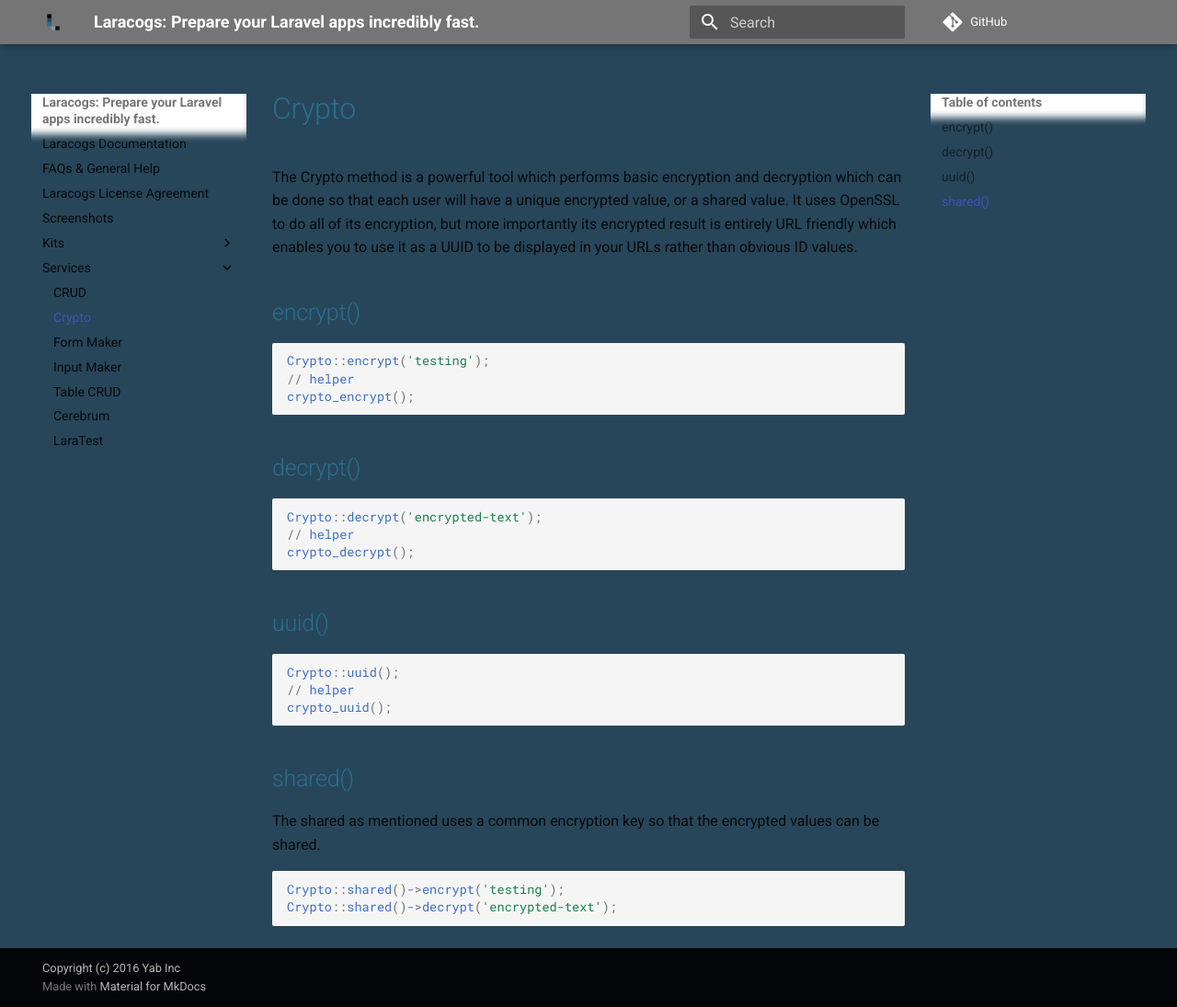
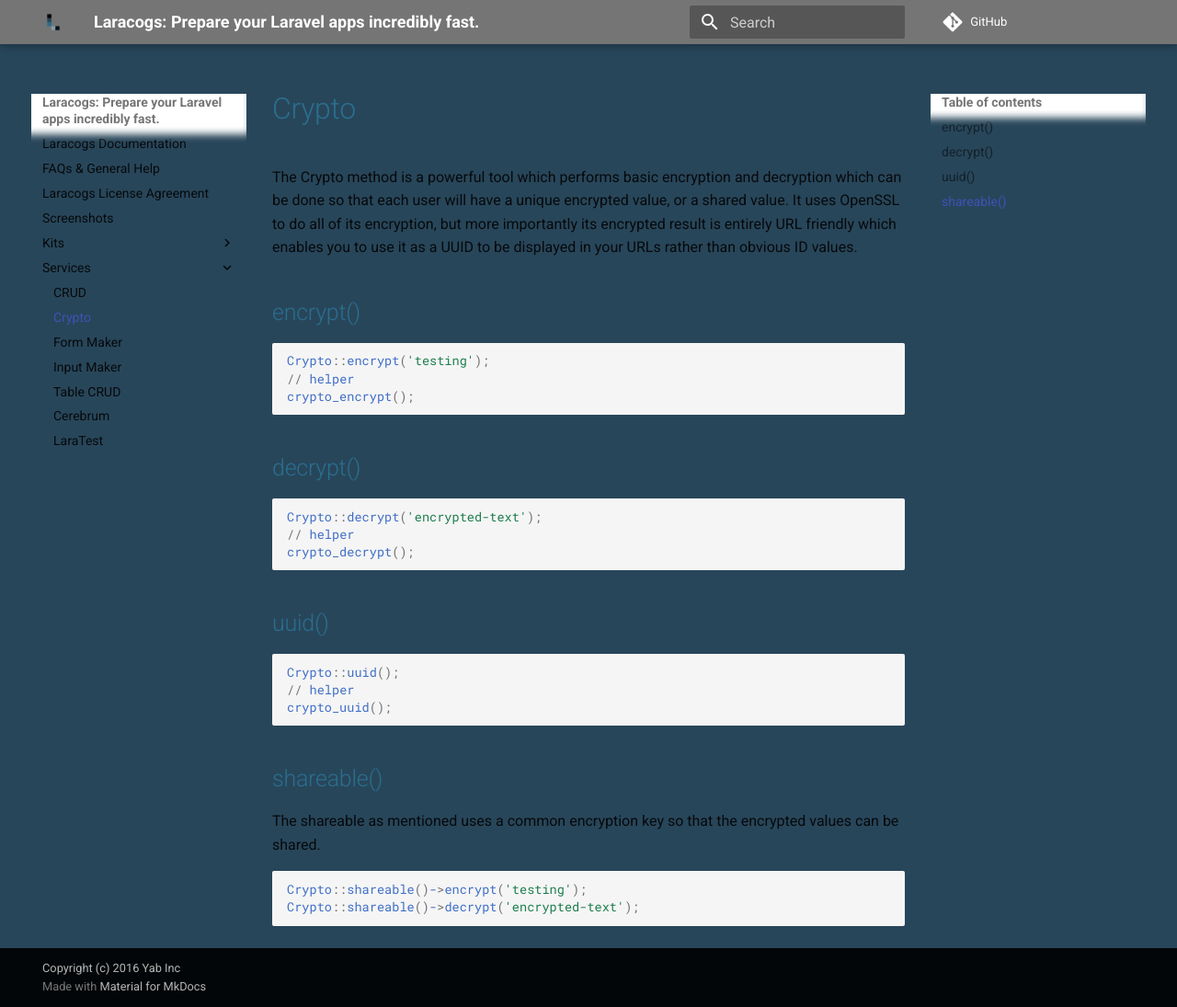
Before and after one commit to zoliszabo/laracogs-docs, an MkDocs documentation site: the page built from docs/Services/crypto.md, in a window 1280 px wide and 1095 px high. Shown: the whole window at 92% size. Built offline with MkDocs 1.6.1 and Material for MkDocs 9.7.7, drawn with Linux system fonts in a browser that asks for light colours; comment, search, counter and statistics services are not loaded.

Commit message:
Typo fix

````diff
--- a/docs/Services/crypto.md
+++ b/docs/Services/crypto.md
@@ -26,11 +26,11 @@ Crypto::uuid();
 crypto_uuid();
 ```
 
-## shared()
+## shareable()
 
-The shared as mentioned uses a common encryption key so that the encrypted values can be shared.
+The shareable as mentioned uses a common encryption key so that the encrypted values can be shared.
 
 ```
-Crypto::shared()->encrypt('testing');
-Crypto::shared()->decrypt('encrypted-text');
+Crypto::shareable()->encrypt('testing');
+Crypto::shareable()->decrypt('encrypted-text');
 ```
````
